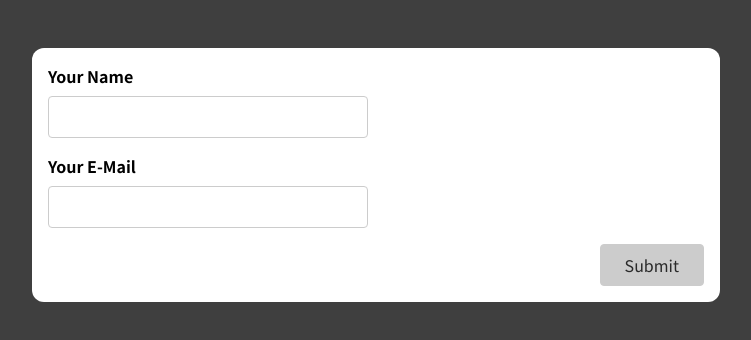
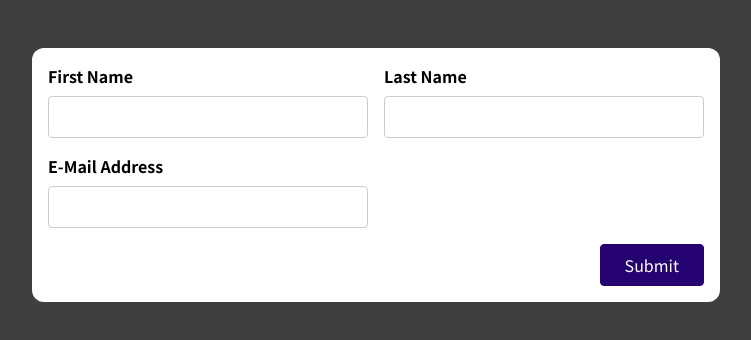
Before and after one commit to Djolevil/Forms, a JavaScript app: page / in a window 1280 px wide. Shown: the top 340 px of the page, without its empty margins (264-1015 px from the left). Built offline with nearby package versions, Linux system fonts and the light colour scheme.

Commit message:
Replace SimpleInput component with BasicForm component in App.js

```diff
--- a/src/App.js
+++ b/src/App.js
@@ -1,9 +1,9 @@
-import SimpleInput from './components/SimpleInput';
+import BasicForm from './components/BasicForm';
 
 function App() {
   return (
     <div className="app">
-      <SimpleInput />
+      <BasicForm />
     </div>
   );
 }
```
